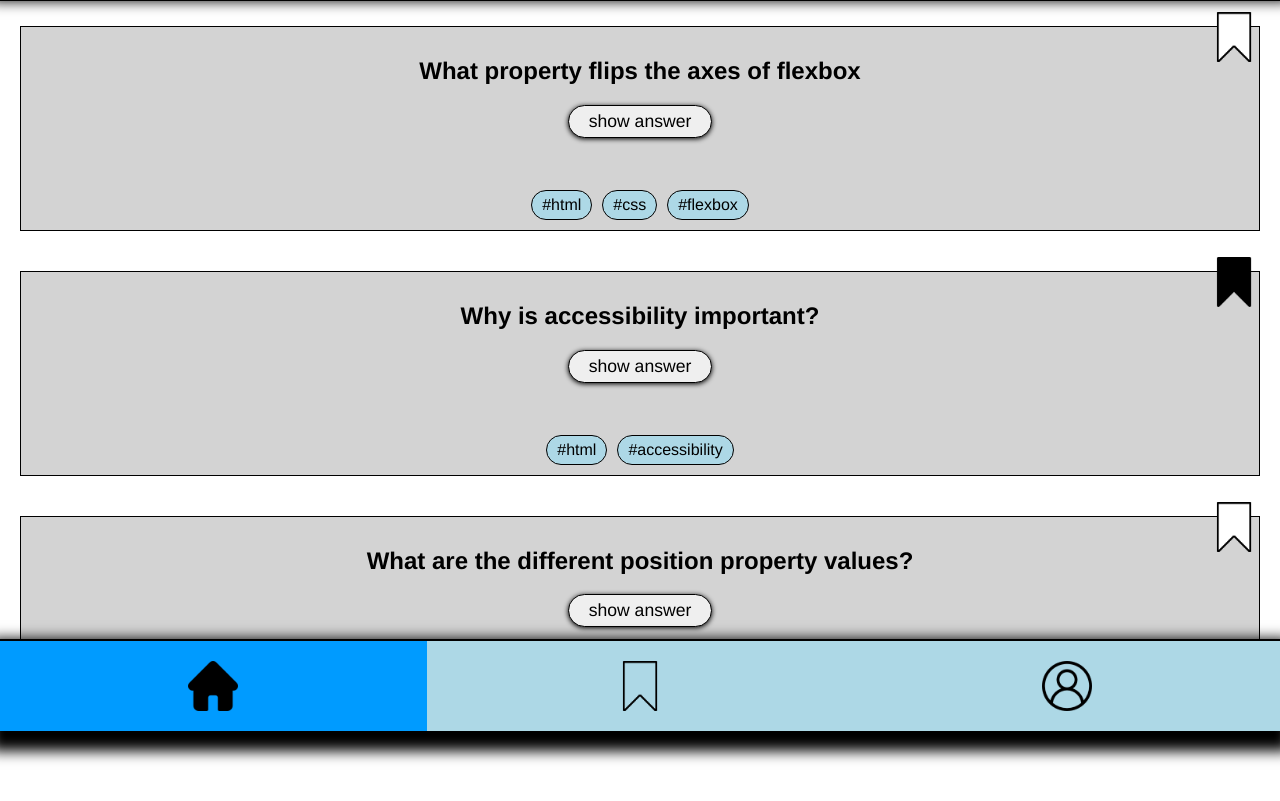
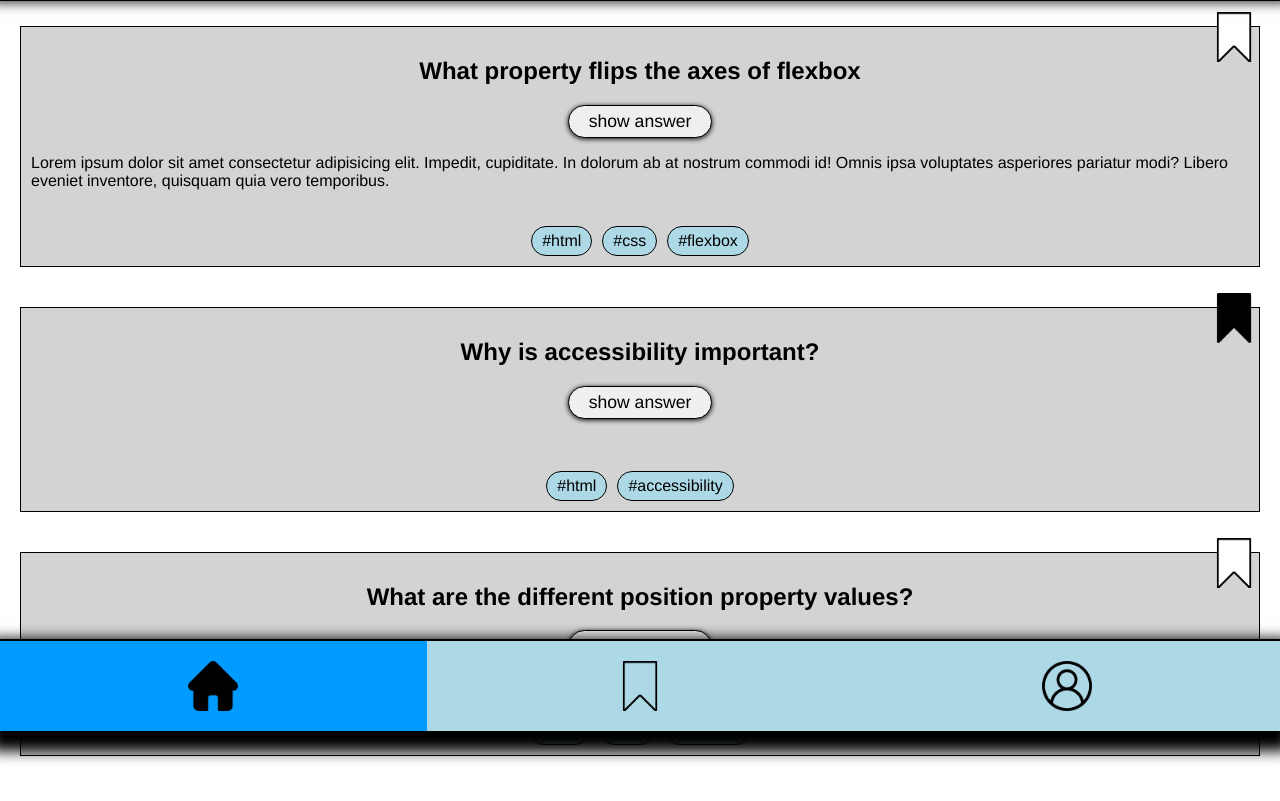
Before and after one commit to Freddie2024/frida-quiz-app-2, a plain HTML site: page index.html in a window 1280 px wide. Shown: the part 69-870 px from the top of the page. Drawn offline with Linux system fonts and the light colour scheme.

Commit message:
add Lorem ipsum to p-tag of first card

```diff
--- a/index.html
+++ b/index.html
@@ -24,7 +24,7 @@
           What property flips the axes of flexbox
         </h2>
         <button class="question-card__button">show answer</button>
-        <p class="question-card__answer"></p>
+        <p class="question-card__answer">Lorem ipsum dolor sit amet consectetur adipisicing elit. Impedit, cupiditate. In dolorum ab at nostrum commodi id! Omnis ipsa voluptates asperiores pariatur modi? Libero eveniet inventore, quisquam quia vero temporibus.</p>
         <div class="question-card__tags">
           <div class="question-card__tag">#html</div>
           <div class="question-card__tag">#css</div>
```
